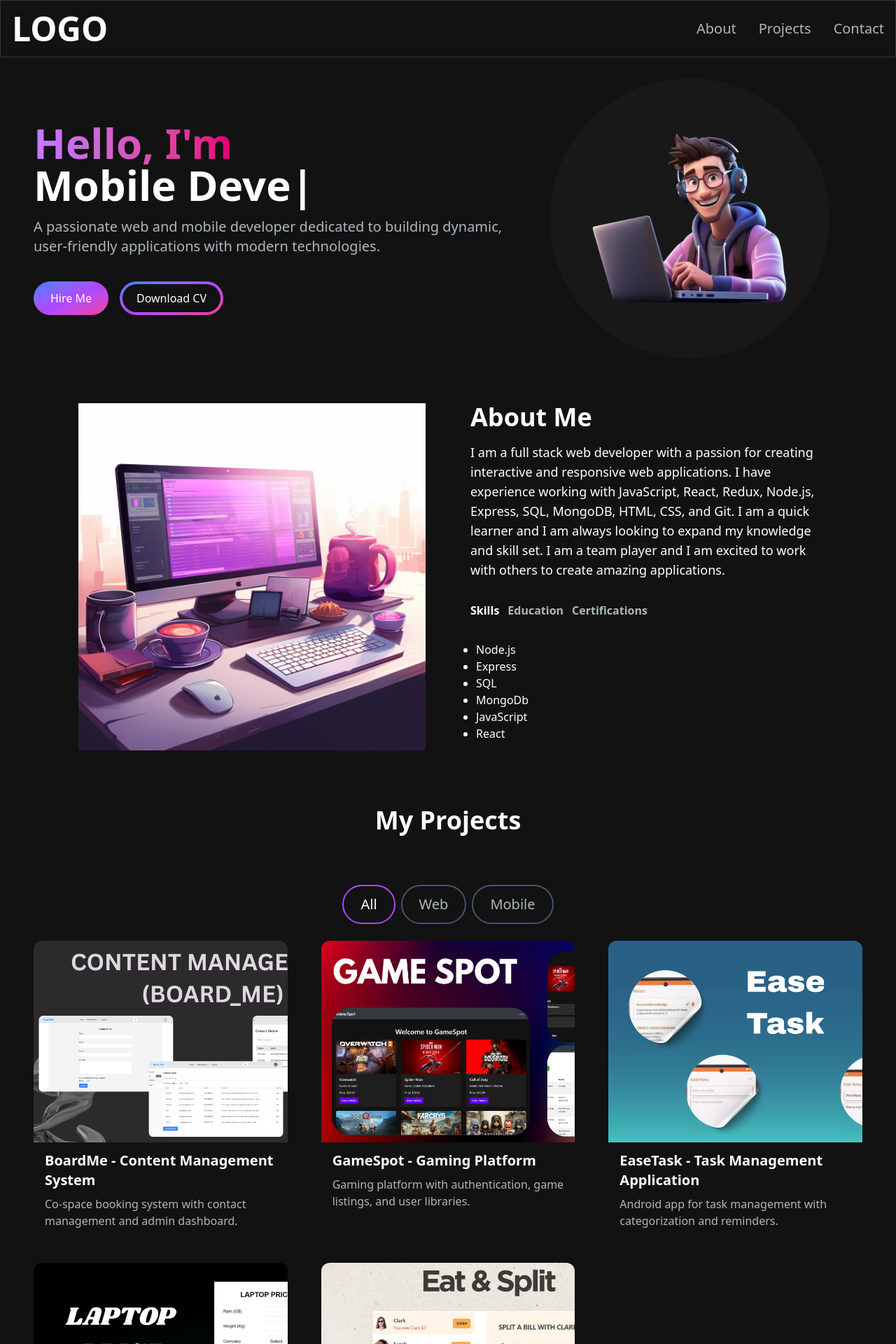
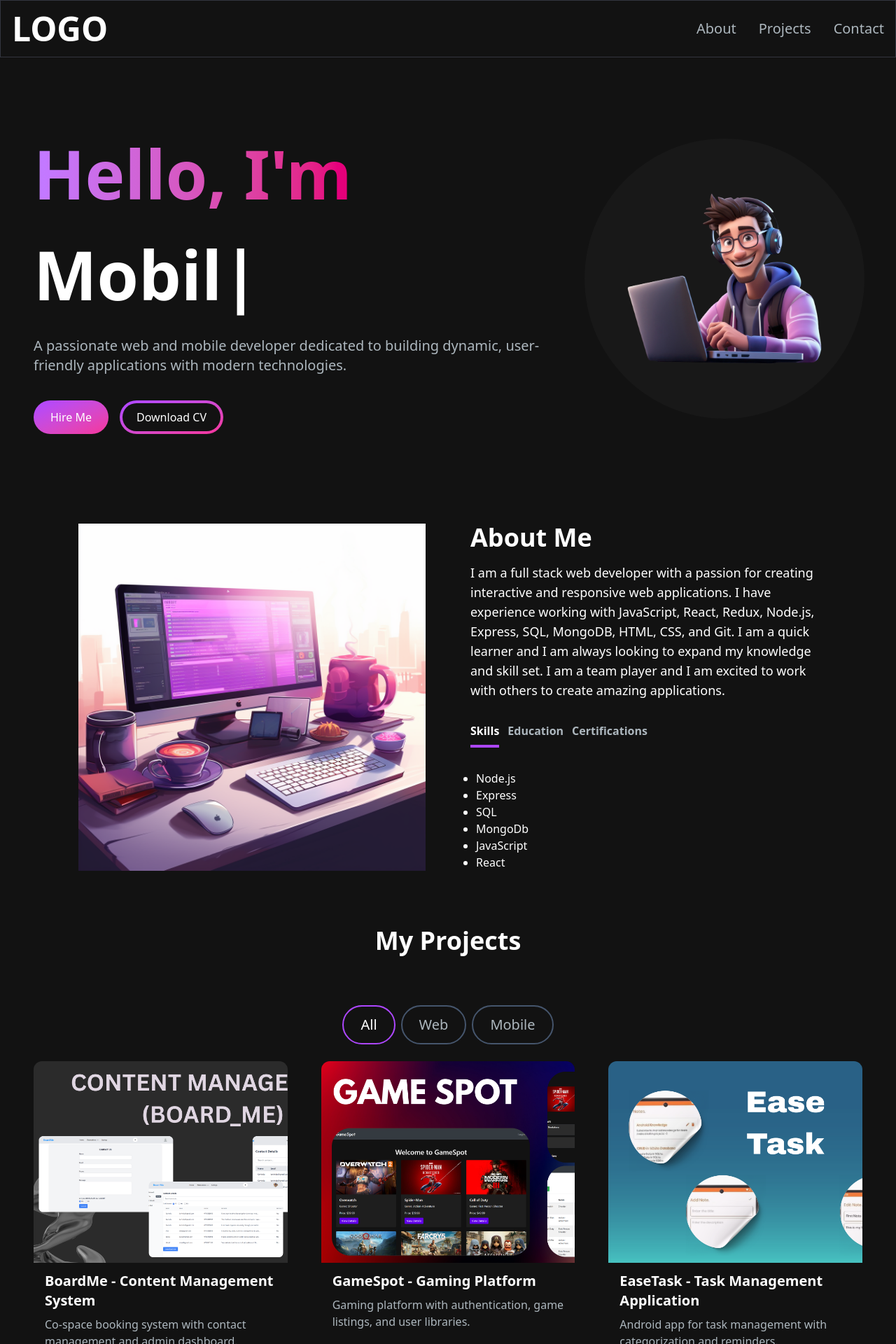
Before and after one commit to IT22897008-KavinduTheekshana/portfolio-website, a Next.js app: page / in a window 1280 px wide. Shown: the top 1920 px of the page at 70% size. Built offline with nearby package versions, Linux system fonts and the light colour scheme.

Commit message:
add motion to website

```diff
--- a/package.json
+++ b/package.json
@@ -10,8 +10,10 @@
   },
   "dependencies": {
     "@heroicons/react": "^2.2.0",
+    "framer-motion": "^12.6.3",
     "next": "15.2.4",
     "react": "^19.0.0",
+    "react-animated-number": "^0.4.4",
     "react-dom": "^19.0.0",
     "react-type-animation": "^3.2.0",
     "resend": "^4.2.0"
--- a/src/app/components/AboutSection.jsx
+++ b/src/app/components/AboutSection.jsx
@@ -2,6 +2,7 @@
 import React, { useTransition, useState } from "react";
 import Image from "next/image";
 import TabButton from "./TabButton";
+
 const TAB_DATA = [
   {
     title: "Skills",
@@ -59,7 +60,7 @@ const AboutSection = () => {
           src="/images/about-image.png"
           width={500}
           height={500}
-          alt="about-image"
+          alt="about"
         />
         <div className="mt-4 md:mt-0 text-left flex flex-col h-full">
           <h2 className="text-4xl font-bold text-white mb-4">About Me</h2>
--- a/src/app/components/EmailSection.jsx
+++ b/src/app/components/EmailSection.jsx
@@ -84,7 +84,7 @@ const EmailSection = () => {
                 id="email"
                 required
                 className="bg-[#18191E] border border-[#33353F] placeholder-[#9CA2A9] text-gray-100 text-sm rounded-lg block w-full p-2.5"
-                placeholder="kavindu@google.com"
+                placeholder="kavindu@gmail.com"
               />
             </div>
             <div className="mb-6">
--- a/src/app/components/HeroSection.jsx
+++ b/src/app/components/HeroSection.jsx
@@ -1,21 +1,28 @@
 "use client";
+import React from "react";
 import Image from "next/image";
-import React from "react";
 import { TypeAnimation } from "react-type-animation";
+import { motion } from "framer-motion";
+import Link from "next/link";
 
 const HeroSection = () => {
   return (
-    <section>
+    <section className="lg:py-16">
       <div className="grid grid-cols-1 sm:grid-cols-12">
-        <div className="col-span-7 place-self-center text-center sm:text-left">
-          <h1 className="text-white mb-4 text-4xl sm:text-5xl lg:text-6xl font-extrabold">
+        <motion.div
+          initial={{ opacity: 0, scale: 0.5 }}
+          animate={{ opacity: 1, scale: 1 }}
+          transition={{ duration: 0.5 }}
+          className="col-span-8 place-self-center text-center sm:text-left justify-self-start"
+        >
+          <h1 className="text-white mb-4 text-4xl sm:text-5xl lg:text-8xl lg:leading-normal font-extrabold">
             <span className="text-transparent bg-clip-text bg-gradient-to-r from-purple-400 to-pink-600">
-              Hello, I'm{" "}
+              Hello, I&apos;m{" "}
             </span>
-            <br />
+            <br></br>
             <TypeAnimation
               sequence={[
-                "Kavindu",
+                "Judy",
                 1000,
                 "Web Developer",
                 1000,
@@ -29,22 +36,33 @@ const HeroSection = () => {
               repeat={Infinity}
             />
           </h1>
-          <p className=" text-[#ADB7BE] text-base sm:text-lg mb-6 lg:text-xl">
+          <p className="text-[#ADB7BE] text-base sm:text-lg mb-6 lg:text-xl">
             A passionate web and mobile developer dedicated to building dynamic,
             user-friendly applications with modern technologies.
           </p>
           <div>
-            <button className="px-6 py-3 w-full sm:w-fit rounded-full mr-4 bg-gradient-to-br from-blue-500 via-purple-500 to-pink-500 hover:bg-slate-200 text-white">
+            <Link
+              href="/#contact"
+              className="px-6 inline-block py-3 w-full sm:w-fit rounded-full mr-4 bg-gradient-to-br from-purple-500 to-pink-500 hover:bg-slate-200 text-white"
+            >
               Hire Me
-            </button>
-            <button className="px-1 py-1 w-full sm:w-fit rounded-full bg-gradient-to-br from-blue-500 via-purple-500 to-pink-500  hover:bg-slate-800 text-white  mt-3">
+            </Link>
+            <Link
+              href="https://drive.google.com/file/d/1PwK_KBNCwgukR76-BrsaAkSmeeD2vm8v/view?usp=sharing"
+              className="px-1 inline-block py-1 w-full sm:w-fit rounded-full bg-gradient-to-br from-purple-500 to-pink-500 hover:bg-slate-800 text-white mt-3"
+            >
               <span className="block bg-[#121212] hover:bg-slate-800 rounded-full px-5 py-2">
                 Download CV
               </span>
-            </button>
+            </Link>
           </div>
-        </div>
-        <div className="col-span-5 place-self-center mt-4 lg:mt-0">
+        </motion.div>
+        <motion.div
+          initial={{ opacity: 0, scale: 0.5 }}
+          animate={{ opacity: 1, scale: 1 }}
+          transition={{ duration: 0.5 }}
+          className="col-span-4 place-self-center mt-4 lg:mt-0"
+        >
           <div className="rounded-full bg-[#181818] w-[250px] h-[250px] lg:w-[400px] lg:h-[400px] relative">
             <Image
               src="/images/hero-image.png"
@@ -54,7 +72,7 @@ const HeroSection = () => {
               height={300}
             />
           </div>
-        </div>
+        </motion.div>
       </div>
     </section>
   );
--- a/src/app/components/NavLink.jsx
+++ b/src/app/components/NavLink.jsx
@@ -4,7 +4,7 @@ const NavLink = ({ href, title }) => {
   return (
     <Link
       href={href}
-      className="block py-2 pl-3 pr-4 text-[#ADb7BE] sm:text-xl rounded md:p-0 hover:text-white"
+      className="block py-2 pl-3 pr-4 text-[#ADB7BE] sm:text-xl rounded md:p-0 hover:text-white"
     >
       {title}
     </Link>
--- a/src/app/components/ProjectCard.jsx
+++ b/src/app/components/ProjectCard.jsx
@@ -9,7 +9,7 @@ const ProjectCard = ({ imgUrl, title, description, gitUrl, previewUrl }) => {
         className="h-52 md:h-72 rounded-t-xl relative group"
         style={{ background: `url(${imgUrl})`, backgroundSize: "cover" }}
       >
-        <div className="overlay items-center justify-center absolute top-0 left-0 w-full h-full bg-[#181818]/95 hidden group-hover:flex group-hover:bg-opacity-80 transition-all duration-500 ">
+        <div className="overlay items-center justify-center absolute top-0 left-0 w-full h-full bg-[#181818] bg-opacity-0 hidden group-hover:flex group-hover:bg-opacity-80 transition-all duration-500 ">
           <Link
             href={gitUrl}
             className="h-14 w-14 mr-2 border-2 relative rounded-full border-[#ADB7BE] hover:border-white group/link"
--- a/src/app/components/ProjectsSection.jsx
+++ b/src/app/components/ProjectsSection.jsx
@@ -2,6 +2,7 @@
 import React, { useState, useRef } from "react";
 import ProjectCard from "./ProjectCard";
 import ProjectTag from "./ProjectTag";
+import { motion, useInView } from "framer-motion";
 
 const projectsData = [
   {
@@ -56,9 +57,10 @@ const projectsData = [
   },
 ];
 
-function ProjectsSection() {
+const ProjectsSection = () => {
   const [tag, setTag] = useState("All");
   const ref = useRef(null);
+  const isInView = useInView(ref, { once: true });
 
   const handleTagChange = (newTag) => {
     setTag(newTag);
@@ -72,6 +74,7 @@ function ProjectsSection() {
     initial: { y: 50, opacity: 0 },
     animate: { y: 0, opacity: 1 },
   };
+
   return (
     <section id="projects">
       <h2 className="text-center text-4xl font-bold text-white mt-4 mb-8 md:mb-12">
@@ -96,6 +99,13 @@ function ProjectsSection() {
       </div>
       <ul ref={ref} className="grid md:grid-cols-3 gap-8 md:gap-12">
         {filteredProjects.map((project, index) => (
+          <motion.li
+            key={index}
+            variants={cardVariants}
+            initial="initial"
+            animate={isInView ? "animate" : "initial"}
+            transition={{ duration: 0.3, delay: index * 0.4 }}
+          >
             <ProjectCard
               key={project.id}
               title={project.title}
@@ -104,10 +114,11 @@ function ProjectsSection() {
               gitUrl={project.gitUrl}
               previewUrl={project.previewUrl}
             />
+          </motion.li>
         ))}
       </ul>
     </section>
   );
-}
+};
 
 export default ProjectsSection;
--- a/src/app/components/TabButton.jsx
+++ b/src/app/components/TabButton.jsx
@@ -1,4 +1,10 @@
 import React from "react";
+import { motion } from "framer-motion";
+
+const variants = {
+  default: { width: 0 },
+  active: { width: "calc(100% - 0.75rem)" },
+};
 
 const TabButton = ({ active, selectTab, children }) => {
   const buttonClasses = active ? "text-white" : "text-[#ADB7BE]";
@@ -8,6 +14,11 @@ const TabButton = ({ active, selectTab, children }) => {
       <p className={`mr-3 font-semibold hover:text-white ${buttonClasses}`}>
         {children}
       </p>
+      <motion.div
+        animate={active ? "active" : "default"}
+        variants={variants}
+        className="h-1 bg-purple-500 mt-2 mr-3"
+      ></motion.div>
     </button>
   );
 };
```
Also changed, not shown: 1 other file (tests, documents, lock files or other folders). Lines whose indentation alone changed are shown as unchanged.
